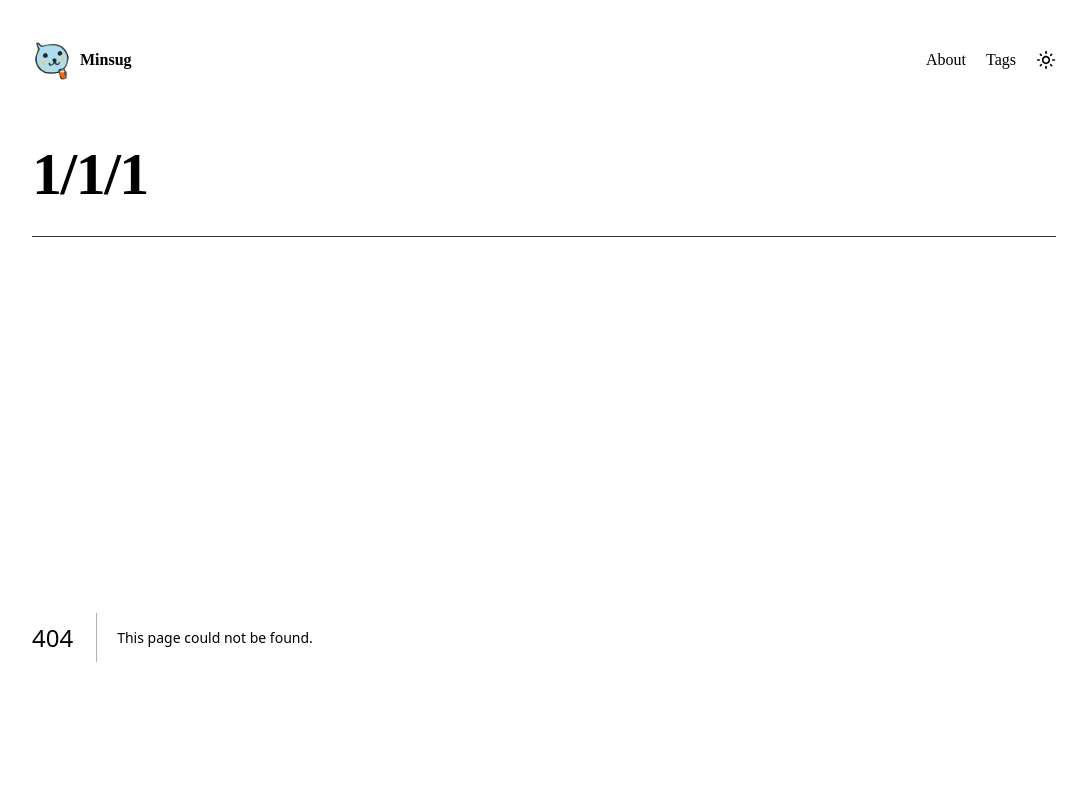
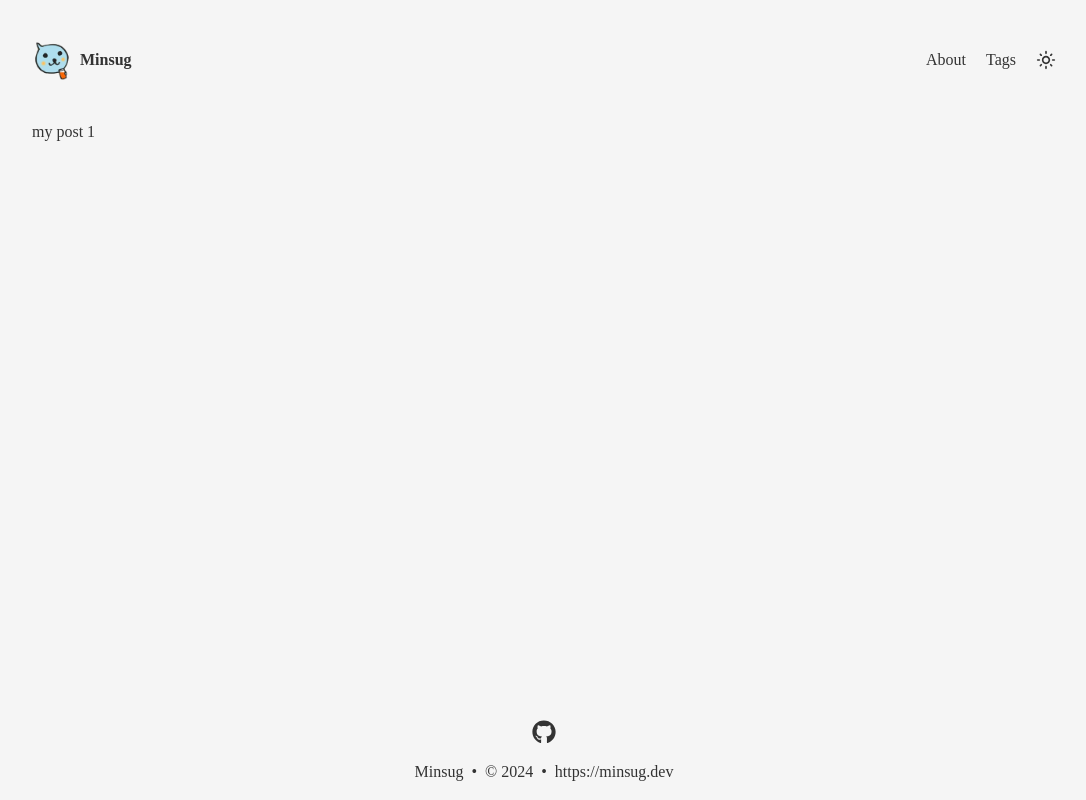
Before and after one commit to sht02048/minsug-blog, a Next.js app: page /1/1/1 in a window 1280 px wide. Before the commit this address had no page. Shown: the top 800 px of the page, without its empty margins (96-1182 px from the left). Built offline with nearby package versions, Linux system fonts and the light colour scheme; a web font is replaced by a local one.

Commit message:
✨ Post 페이지일 시 기본 레이아웃 변경

```diff
--- /dev/null
+++ b/src/app/[year]/[month]/[slug]/page.tsx
@@ -0,0 +1,7 @@
+export default function Page({
+  params: { year, slug },
+}: {
+  params: { year: string; slug: string };
+}) {
+  return <div>{`my post ${year}`}</div>;
+}
--- a/src/app/page.tsx
+++ b/src/app/page.tsx
@@ -10,6 +10,7 @@ export default function Posts() {
         <PostCard
           frontMatter={post.frontMatter}
           readingTime={post.parsedReadingTime}
+          slug={post.slug}
           key={post.frontMatter.title}
         />
       ))}
--- a/src/components/Features/MainWrapper/index.tsx
+++ b/src/components/Features/MainWrapper/index.tsx
@@ -16,7 +16,7 @@ export default function MainWrapper({
 }: ThemeProviderProps) {
   const pathName = usePathname();
   const pageTitle = getPageTitle(pathName);
-  const isPost = pathName.includes("post");
+  const isPost = pathName.split("/").length > 3;
 
   return (
     <ThemeProvider attribute="class" {...props}>
--- a/src/components/UI/PostCard/index.tsx
+++ b/src/components/UI/PostCard/index.tsx
@@ -1,3 +1,4 @@
+import Link from "next/link";
 import { FrontMatter } from "@/src/types";
 
 import Tag from "../Tag";
@@ -6,17 +7,28 @@ import PublishedDate from "../../Features/PublishedDate";
 export default function PostCard({
   frontMatter,
   readingTime,
+  slug,
 }: {
   frontMatter: FrontMatter;
   readingTime: number;
+  slug: string;
 }) {
   const { title, tags, date, description } = frontMatter;
 
+  const year = date.getFullYear();
+  const month = date.getMonth();
+  const englishTitle = slug.split("/")[3];
+
   return (
     <div className="space-y-6 py-10">
-      <div className="sm:text-3xl text-xl">{title}</div>
+      <Link
+        href={`/${year}/${month}/${englishTitle}`}
+        className="sm:text-2xl text-xl"
+      >
+        {title}
+      </Link>
       <div className="text-secondary sm:text-lg">{description}</div>
-      <div className="sm:flex sm:space-x-6 items-center sm:text-lg text-secondary">
+      <div className="sm:flex sm:space-x-6 items-center text-secondary">
         <PublishedDate date={date} />
         <span>{`${readingTime} min read`}</span>
         <div className="flex space-x-4">
```
